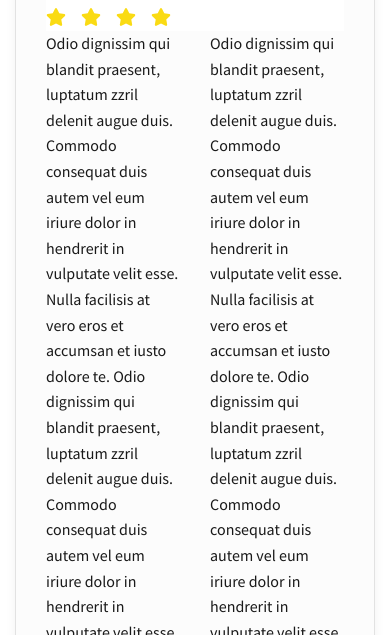
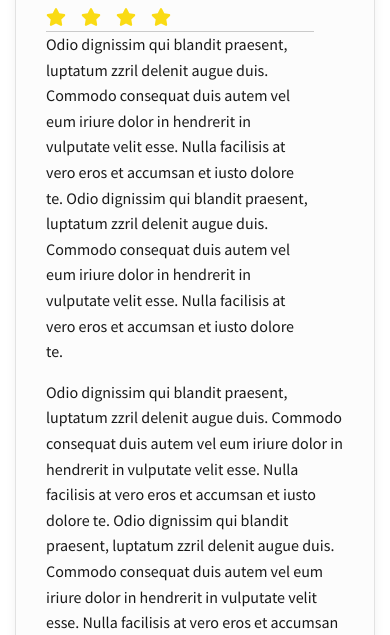
Before and after one commit to bubujone35/personal-blog, a Gatsby site: page /post1 in a window 390 px wide. Shown: the part 465-1100 px from the top of the page. Built offline with nearby package versions, Linux system fonts and the light colour scheme; Gatsby itself is replaced by a stand-in of ours.

Commit message:
fixed break point for content columns on main card body text, added borders with breakpoints on column paragraphs

```diff
--- a/src/components/cards/main-card.js
+++ b/src/components/cards/main-card.js
@@ -32,6 +32,7 @@ const Title = styled(Link)`
   text-decoration: none;
   color: var(--medium-gray-1);
   font-weight: 700;
+  padding-top: 1rem;
 
   @media all and (max-width: 800px) {
     font-size: 3rem;
@@ -47,7 +48,7 @@ const SubTitle = styled.h3`
   font-weight: 300;
 `
 const Meta = styled.div`
-  background-color: white;
+  background-color: var(--primary-white-1);
   display: flex;
   justify-content: space-between;
   align-items: center;
@@ -121,13 +122,36 @@ const Stars = styled.svg`
   }
 `
 const Content = styled.div`
-  display: flex
+  background-color: var(--primary-white-1);
+  display: flex;
+  justify-content: space-between;
+  align-items: center;
+
+  @media all and (max-width: 800px) {
+    flex-direction: column;
+    display: flex;
+    align-items: start
+  }
+ `
+
+const Column1 = styled.p`
+  margin-right: 3rem;
+  border-bottom: 1px solid var(--light-gray-1);
+  border-top: 1px solid var(--light-gray-1);
+
+  @media all and (max-width: 800px) {
+    margin-bottom: 1.5rem;
+    border-bottom: none;
+  }
+
 `
-const Column1 = styled.div`
-  margin-right: 3rem;
-`
-const Column2 = styled.div`
+const Column2 = styled.p`
+  border-bottom: 1px solid var(--light-gray-1);
+  border-top: 1px solid var(--light-gray-1);
 
+  @media all and (max-width: 800px) {
+    border-top: none;
+  }
 `
 
 const MainCard = props => (
@@ -155,7 +179,6 @@ const MainCard = props => (
         <Column1>
         Odio dignissim qui blandit praesent, luptatum zzril delenit augue duis. Commodo consequat duis autem vel eum iriure dolor in hendrerit in vulputate velit esse. Nulla facilisis at vero eros et accumsan et iusto dolore te.
         Odio dignissim qui blandit praesent, luptatum zzril delenit augue duis. Commodo consequat duis autem vel eum iriure dolor in hendrerit in vulputate velit esse. Nulla facilisis at vero eros et accumsan et iusto dolore te.
-
         </Column1>
         <Column2>
         Odio dignissim qui blandit praesent, luptatum zzril delenit augue duis. Commodo consequat duis autem vel eum iriure dolor in hendrerit in vulputate velit esse. Nulla facilisis at vero eros et accumsan et iusto dolore te.
```
Also changed, not shown: src/components/cards/preview-card.js (+5 -6 lines).
